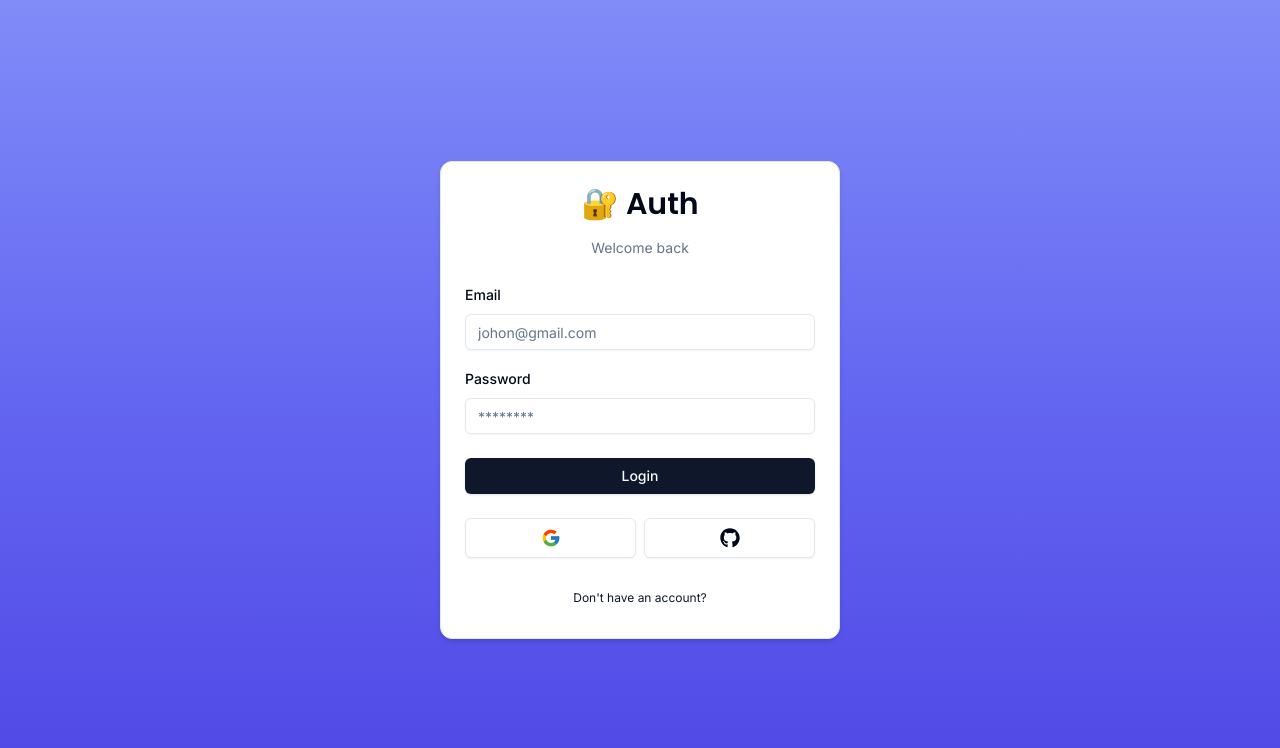
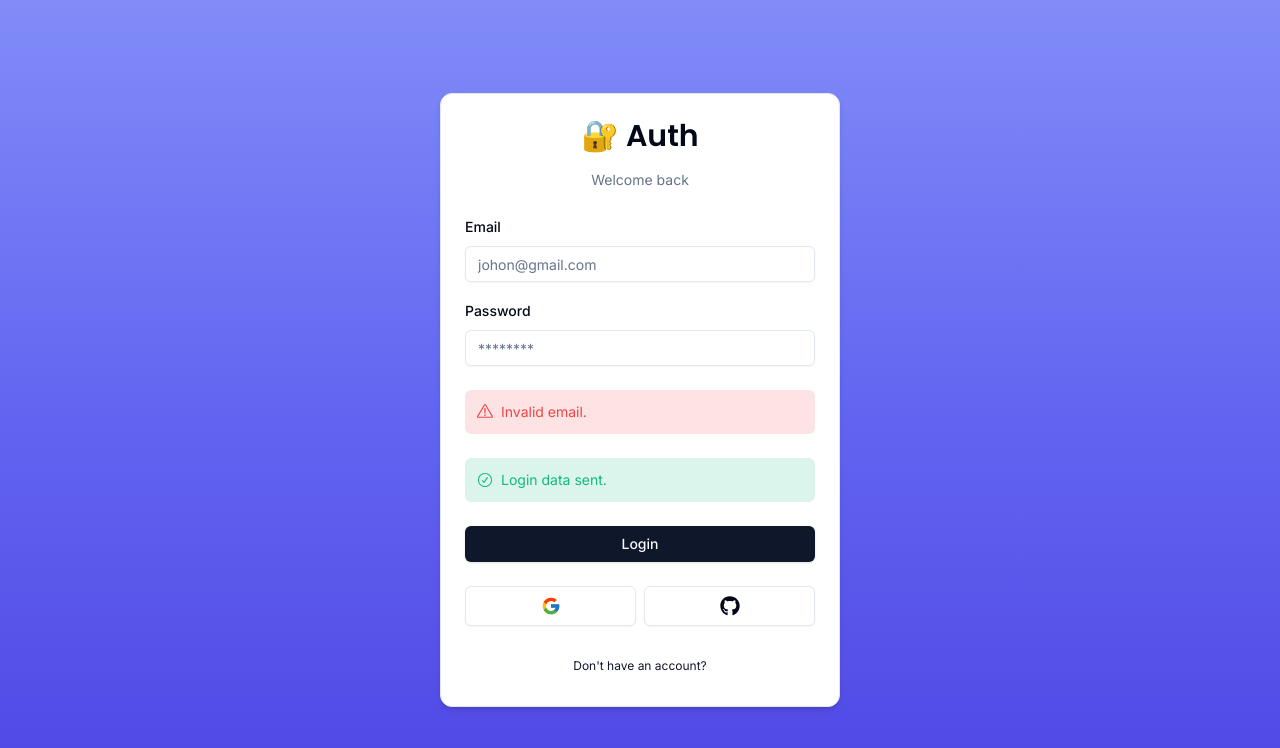
Before and after one commit to aminulds/next-auth, a Next.js app: page /login in a window 1280 px wide. Shown: the top 748 px of the page. Built offline with nearby package versions, Linux system fonts and the light colour scheme.

Commit message:
server action for login form

```diff
--- /dev/null
+++ b/actions/login.ts
@@ -0,0 +1,5 @@
+"use server";
+
+export const login = (values: any) => {
+    console.log(values);
+}
--- a/app/(auth)/_components/login-form.tsx
+++ b/app/(auth)/_components/login-form.tsx
@@ -8,6 +8,9 @@
 import { zodResolver } from '@hookform/resolvers/zod';
 import { Input } from '@/components/ui/input';
 import { Button } from '@/components/ui/button';
+import { FormError } from '@/components/form-error';
+import { FormSuccess } from '@/components/form-success';
+import { login } from '@/actions/login';
 
 export const LoginForm = () => {
     const form = useForm<z.infer<typeof LoginSchema>>({
@@ -19,7 +22,7 @@
     });
 
     const onSubmit = (values: z.infer<typeof LoginSchema>) => {
-        console.log(values);
+        login(values);
     }
 
     return (
@@ -59,6 +62,8 @@
                             )}
                         />
                     </div>
+                    <FormError message="Invalid email." />
+                    <FormSuccess message="Login data sent." />
                     <Button type="submit" className="w-full">Login</Button>
                 </form>
             </Form>
--- /dev/null
+++ b/components/form-error.tsx
@@ -0,0 +1,16 @@
+import { ExclamationTriangleIcon } from "@radix-ui/react-icons";
+
+interface FormErrorProps {
+    message?: string;
+}
+
+export const FormError = ({ message }: FormErrorProps) => {
+    if (!message) return null;
+
+    return (
+        <div className="bg-destructive/15 p-3 rounded-md flex items-center gap-x-2 text-sm text-destructive">
+            <ExclamationTriangleIcon className="h-4 w-4"/>
+            <p>{message}</p>
+        </div>
+    )
+}
--- /dev/null
+++ b/components/form-success.tsx
@@ -0,0 +1,16 @@
+import { CheckCircledIcon } from "@radix-ui/react-icons";
+
+interface FormSuccessProps {
+    message?: string;
+}
+
+export const FormSuccess = ({ message }: FormSuccessProps) => {
+    if (!message) return null;
+
+    return (
+        <div className="bg-emerald-500/15 p-3 rounded-md flex items-center gap-x-2 text-sm text-emerald-500">
+            <CheckCircledIcon className="h-4 w-4"/>
+            <p>{message}</p>
+        </div>
+    )
+}
```
